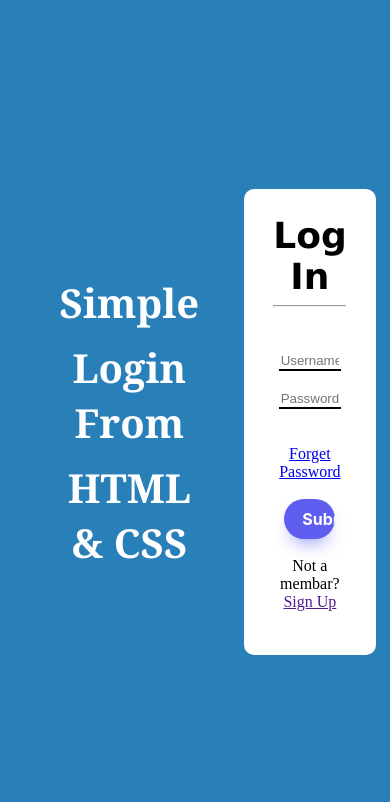
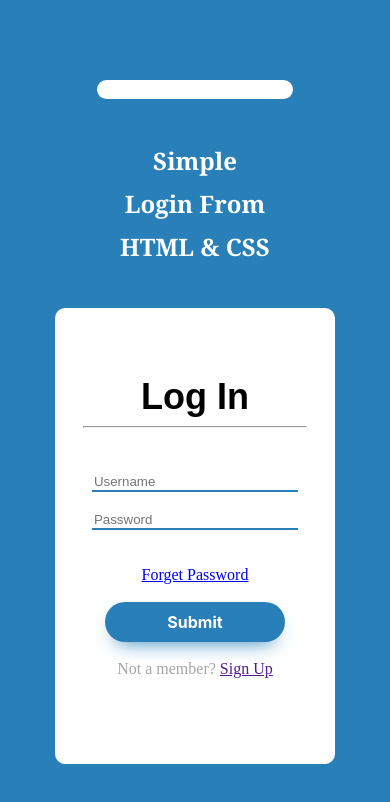
Before and after one commit to shohanislamjoy/mis455_quiz_1, a plain HTML site: page index.html in a window 390 px wide. Drawn offline with Linux system fonts and the light colour scheme; a web font is replaced by a local one.

Commit message:
media query and google font added

```diff
--- a/index.html
+++ b/index.html
@@ -25,10 +25,10 @@
                     <hr><br><br>
                     <input type="text" id="username" name="username" placeholder="Username"><br><br>
                     <input type="password" id="password" name="password" placeholder="Password"><br><br><br>
-                    <label id="forgotpass"><a href="/index.html">Forget Password</a></label><br><br>
+                    <label id="forgotpass"><a href="/index.html">Forget Password </a></label><br><br>
                     <input type="submit" value="Submit">
                     <br><br>
-                    <label>Not a membar? <a href="">Sign Up</a></label><br><br>
+                    <label id="forgotpass">Not a member? <a href="">Sign Up</a></label><br><br>
                 </form>
             </div>
         </div>
--- a/styles.css
+++ b/styles.css
@@ -1,3 +1,5 @@
+@import url('https://fonts.googleapis.com/css2?family=Protest+Strike&display=swap');
+@import url('https://fonts.googleapis.com/css2?family=Protest+Strike&family=Roboto+Mono:ital,wght@0,100..700;1,100..700&display=swap');
 body {
     margin: 0;
     height: 100vh;
@@ -27,14 +29,17 @@ p {
     color: white;
     text-align: center;
     font-weight: bold;
-    font-size: 40px;
+    font-size: 46px;
     font-family: Georgia, 'Times New Roman', Times, serif;
+    font-optical-sizing: auto;
+    font-weight: 600;
+    font-style: normal;
     margin: 5px;
 }
 
 #login {
     font-size: 36px;
-    font-family: Verdana, Geneva, Tahoma, sans-serif;
+    font-family: "Protest Strike", sans-serif;
 }
 
 #left_side {
@@ -48,23 +53,20 @@ p {
 }
 
 #right_side {
-    padding: 20px;
     display: flex;
     flex-direction: column;
     justify-content: center;
     align-items: center;
     background-color: white;
-    /* Added background color with transparency */
     border-radius: 10px;
     height: 70%;
     width: 100%;
-    /* Added border radius for rounded corners */
 }
 
 input[type="submit"] {
-    background: #5E5DF0;
+    background: rgb(41, 128, 185);
     border-radius: 999px;
-    box-shadow: #5E5DF0 0 10px 20px -10px;
+    box-shadow: rgb(41, 128, 185) 0 10px 20px -10px;
     box-sizing: border-box;
     color: #FFFFFF;
     cursor: pointer;
@@ -84,25 +86,18 @@ input[type="submit"] {
 }
 
 input[type="submit"]:hover {
-    background-color: #003366;
-    /* Darker blue color on hover */
+    background-color: rgb(11, 93, 148);
 }
 
 input[type=text] {
     border: none;
-    border-bottom: 2px solid black;
-    width: 80%;
-}
-
-input[type=text]::after {
-    border: none;
-    border-bottom: 2px solid black;
+    border-bottom: 2px solid rgb(41, 128, 185);
     width: 80%;
 }
 
 input[type=password] {
     border: none;
-    border-bottom: 2px solid black;
+    border-bottom: 2px solid rgb(41, 128, 185);
     width: 80%;
 }
 
@@ -111,7 +106,6 @@ form {
     justify-content: center;
     text-align: center;
     width: 80%;
-    /* Center-aligns form content */
 }
 
 .bar {
@@ -121,3 +115,38 @@ form {
     background: white;
     border-radius: 16px;
 }
+
+#forgotpass {
+    color: rgb(165, 165, 165);
+}
+
+@media only screen and (max-width: 768px) {
+    body {
+        background-color: rgb(41, 128, 185);
+    }
+    .box {
+        width: 90%;
+        height: 90%;
+    }
+    .bar {
+        height: 20px;
+        width: 70%;
+    }
+    .container {
+        flex-direction: column;
+    }
+    #left_side,
+    #right_side {
+        width: 100%;
+    }
+    input[type="submit"] {
+        width: 80%;
+    }
+    input[type=text],
+    input[type=password] {
+        width: 90%;
+    }
+    p {
+        font-size: 24px;
+    }
+}
```
